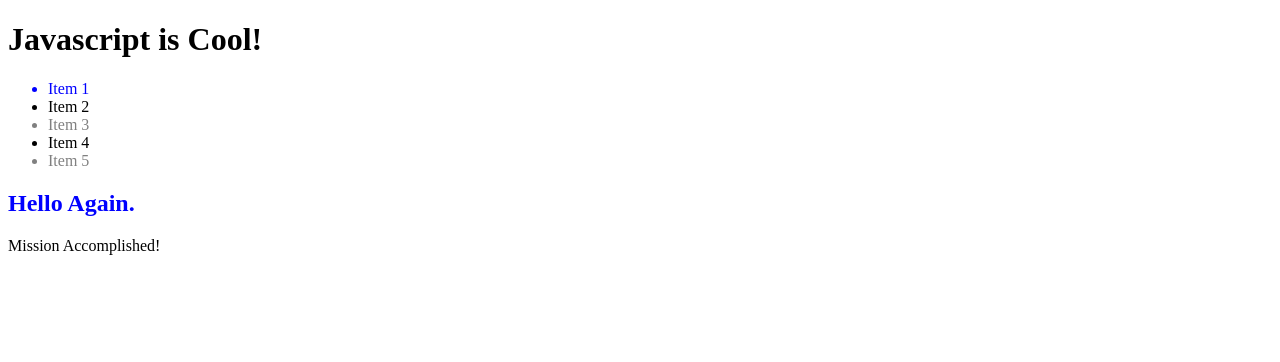
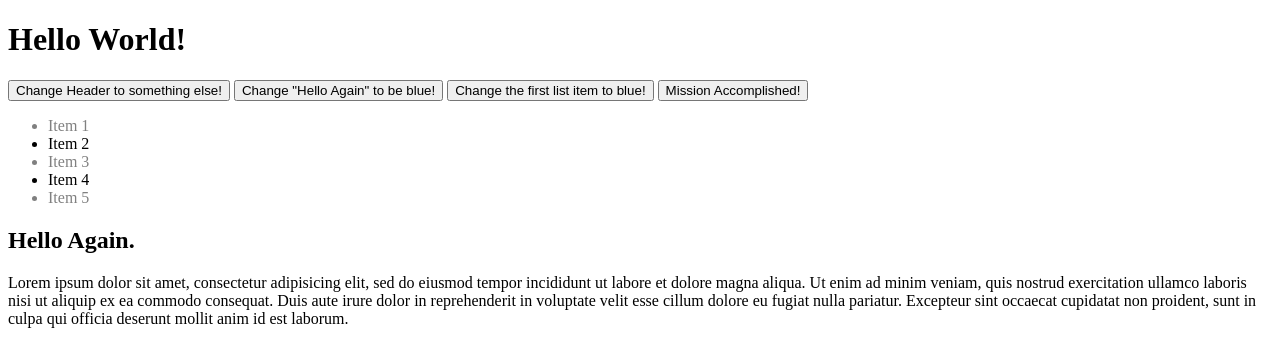
Before and after one commit to jerlogan/codeup-web-exercises, a plain HTML site: page dom-query-js.html in a window 1280 px wide. Drawn offline with Linux system fonts and the light colour scheme.

Commit message:
added changes to dom-query-js.html with addEventListener functions

```diff
--- a/dom-query-js.html
+++ b/dom-query-js.html
@@ -7,6 +7,12 @@
 <body>
 
 <h1 id="main-header">Hello World!</h1>
+<button id="change-mainHeader">Change Header to something else!</button>
+<button id="subheader-color">Change "Hello Again" to be blue!</button>
+<button id="first-li-color">Change the first list item to blue!</button>
+<button id="change-subParagraph">Mission Accomplished!</button>
+
+
 <ul>
     <li data-dbid="1">Item 1</li>
     <li data-dbid="2">Item 2</li>
@@ -33,14 +39,19 @@
 
         // TODO: Set inner html of mainHeader to "JavaScript is Cool"
 
-        mainHeader.innerHTML = 'Javascript is Cool!';
+
+        document.getElementById('change-mainHeader').addEventListener('click', function() {
+            mainHeader.innerHTML = 'Javascript is Cool!';
+        });
 
         // TODO: Uncomment the next line and get the sub header element by id
          var subHeader = document.getElementById('sub-header');
 
         // TODO: Set the text color of subHeader to blue
 
-        subHeader.style.color = 'blue';
+        document.getElementById('subheader-color').addEventListener('click', function() {
+            subHeader.style.color = 'blue';
+        });
 
         // TODO: Uncomment the next line and get all list items
         var listItems = document.querySelectorAll('li');
@@ -53,16 +64,20 @@
 
         // TODO: Set text color of li with dbid = 1 to blue
 
-        listItems[0].style.color = 'blue';
+        document.getElementById('first-li-color').addEventListener('click', function() {
+            listItems[0].style.color = 'blue';
+        });
+
+
 
 
         // TODO: Uncomment the next line and get all elements with class name sub-paragraph
          var subParagraphs = document.querySelectorAll('.sub-paragraph')
 
         // TODO: Change the text in the first sub paragraph to "Mission Accomplished!"
-
-        subParagraphs[0].innerHTML = 'Mission Accomplished!';
-
+        document.getElementById('change-subParagraph').addEventListener('click', function() {
+            subParagraphs[0].innerHTML = 'Mission Accomplished!';
+        });
     })();
 </script>
 </body>
```
